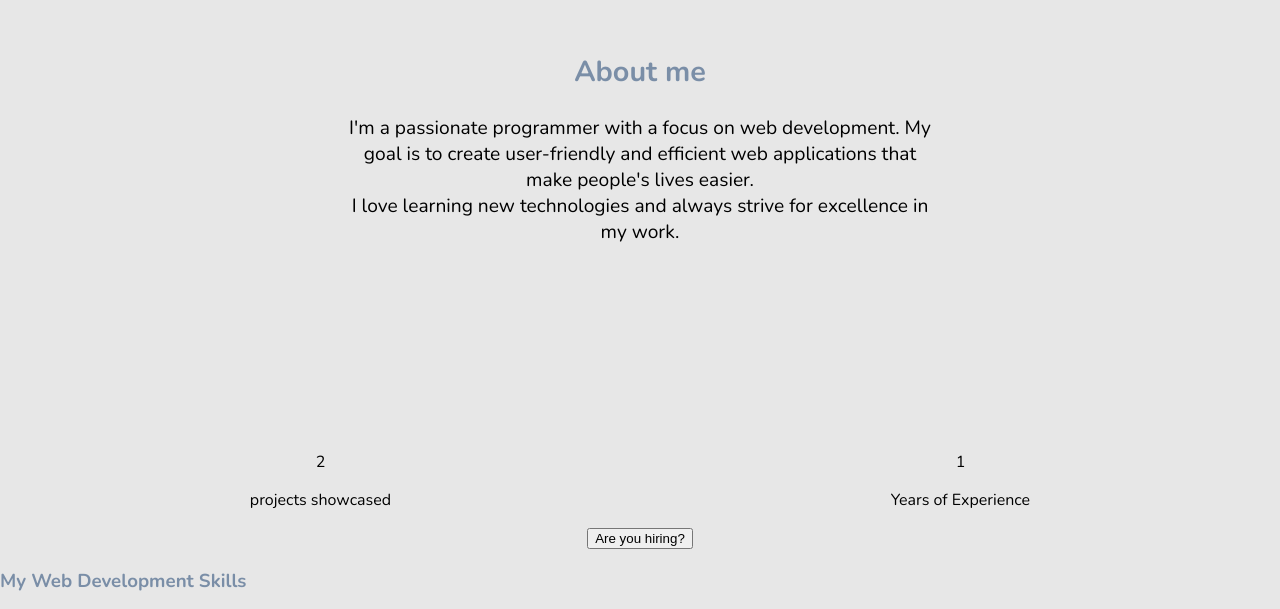
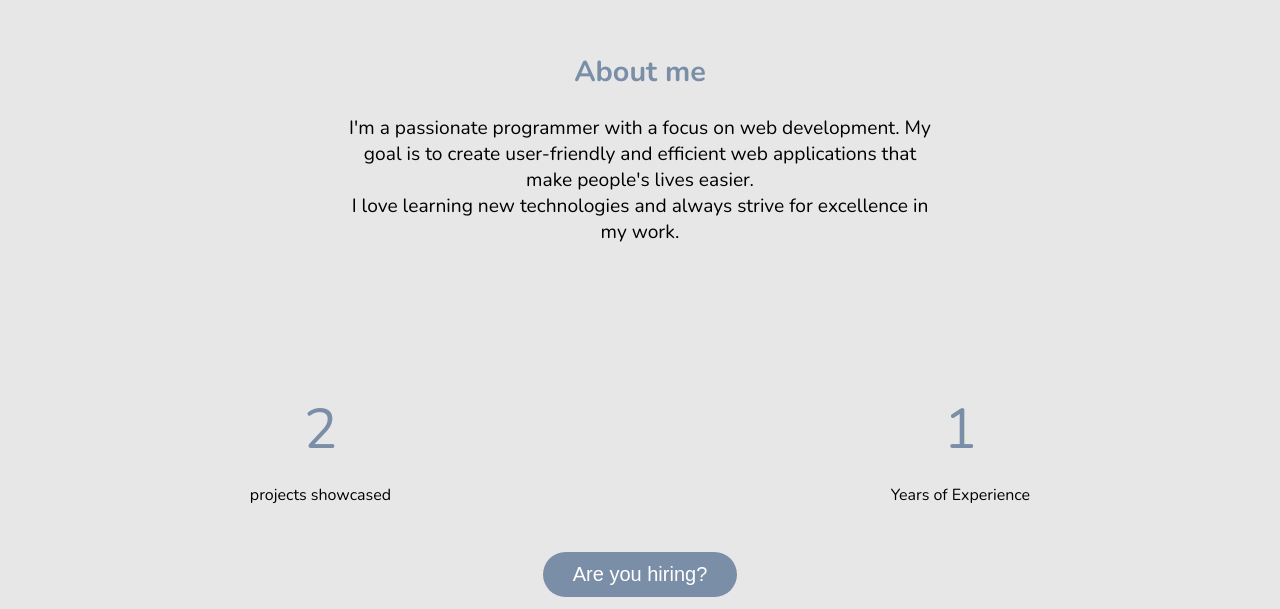
Before and after one commit to QleanGG/Portfolio-Website, a plain HTML site: page index.html in a window 1280 px wide. Shown: the part 1085-1694 px from the top of the page. Drawn offline with nearby package versions, Linux system fonts and the light colour scheme; a web font is replaced by a local one.

Commit message:
add new button style, added function for are you hiring button

```diff
--- a/index.html
+++ b/index.html
@@ -37,6 +37,7 @@
                 <!-- <img src="./resources/images/codecode.jpg" alt="blue code lines"> -->
                 <!-- <img src="./resources/images/code project.png" alt="code lines" > -->
             </div>
+
         </section>
 
         <section class="hidden" id="experience">
@@ -52,7 +53,7 @@
                 </div>
             </div>
             <div class="btn-container">
-                <button>Are you hiring?</button>
+                <button id="change-btn" class="custom-button">Are you hiring?</button>
             </div>
             <div class="skills">
                 <h3>My Web Development Skills</h3>
--- a/resources/css/style.css
+++ b/resources/css/style.css
@@ -24,7 +24,7 @@
         transform: translateY(0px) scale(1);
     }
 }
-
+/* GENERAL BODY STYLE FOR WEBSITE   */
 body {
     background-color: #e7e7e7;
     /* background-color: #aabbb5; */
@@ -113,7 +113,7 @@ footer{
 /* Heading Styles */
 .opening h1 {
     color: #fff;
-    font-size: 36px;
+    font-size: 46px;
     margin: 0 0 15px 0;
 
 }
@@ -129,8 +129,8 @@ footer{
   /* About Me Section Styles */
   .about-me {
     text-align: center;
-    padding: 80px 0;
-    margin-bottom: 60px;
+    padding: 80px 0 20px;
+    margin-bottom: 20px;
     margin-top: 50px;
     /* background-image: url("../images/code\ project.png"); */
     /* background-repeat: no-repeat; */
@@ -163,10 +163,34 @@ footer{
     text-align: center;
 }
 
+.spc-num {
+    color: #7a8ea7;
+    font-size: 3.5rem;
+    margin-bottom: 10px;
+}
+
 .btn-container {
     text-align: center;
-    margin: auto;
+    margin: 30px auto;
 }
+
+.custom-button {
+    background-color: #7a8ea7; /* Primary color */
+    color: #fff; /* Text color */
+    border: none;
+    padding: 15px 30px; /* Increase padding for a larger button */
+    font-size: 20px; /* Increase font size for larger text */
+    line-height: 15px; /* Adjust line-height to vertically center text */
+    cursor: pointer;
+    transition: background-color 0.3s;
+    border-radius: 30px;
+
+}
+
+.custom-button:hover {
+    background-color: #aabbb5; /* Secondary color */
+}
+
 
 .hidden {
     opacity: 0;
--- a/resources/js/app.js
+++ b/resources/js/app.js
@@ -11,3 +11,20 @@ const observer = new IntersectionObserver ((entries) => {
 
 const hiddenElements = document.querySelectorAll('.hidden');
 hiddenElements.forEach((el) => observer.observe(el));
+
+//
+const changeProjectNum = () => {
+    projectNum = document.getElementById("project-num");
+    projectNum.innerHTML = "250";
+}
+
+const changeExpNum = () => {
+    expNum = document.getElementById("exp-num");
+    expNum.innerHTML = "12";
+}
+
+changeBtn = document.getElementById("change-btn");
+changeBtn.addEventListener('click',() => {
+    changeProjectNum();
+    changeExpNum();
+})
```
